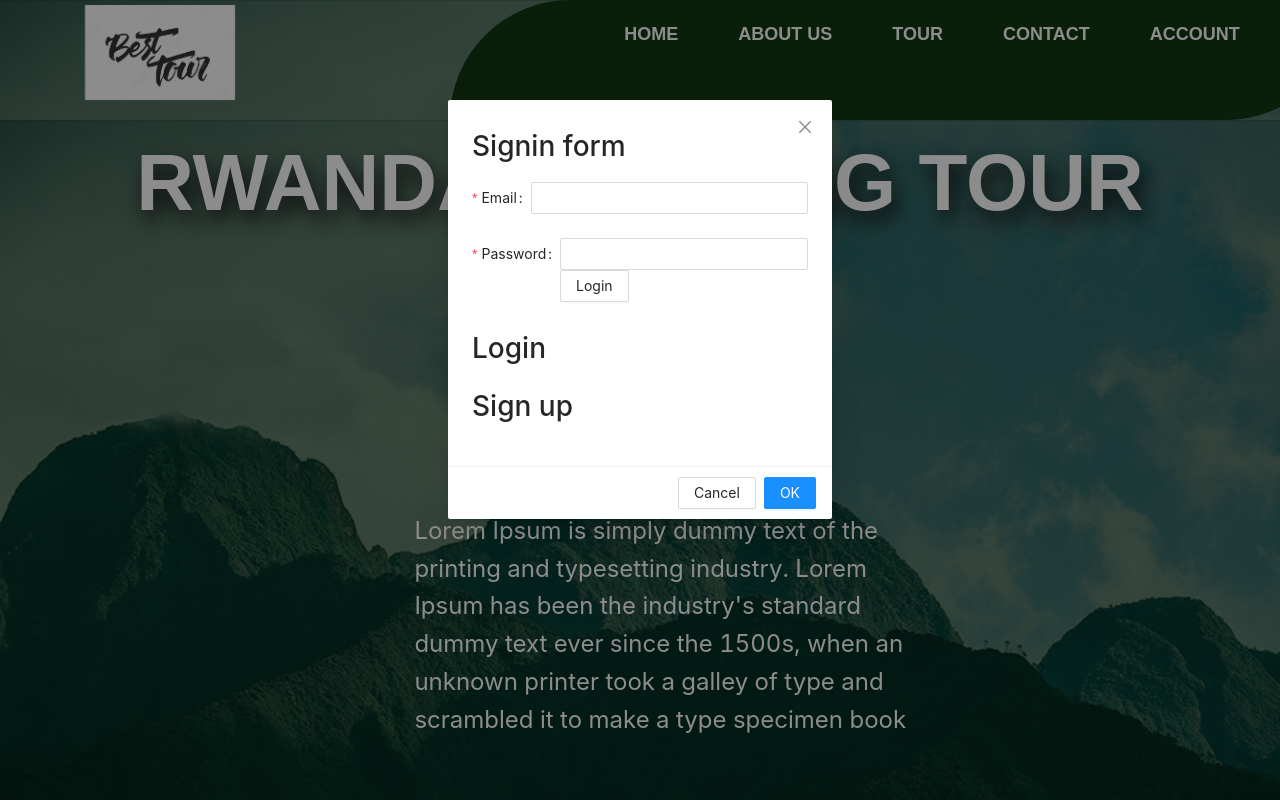
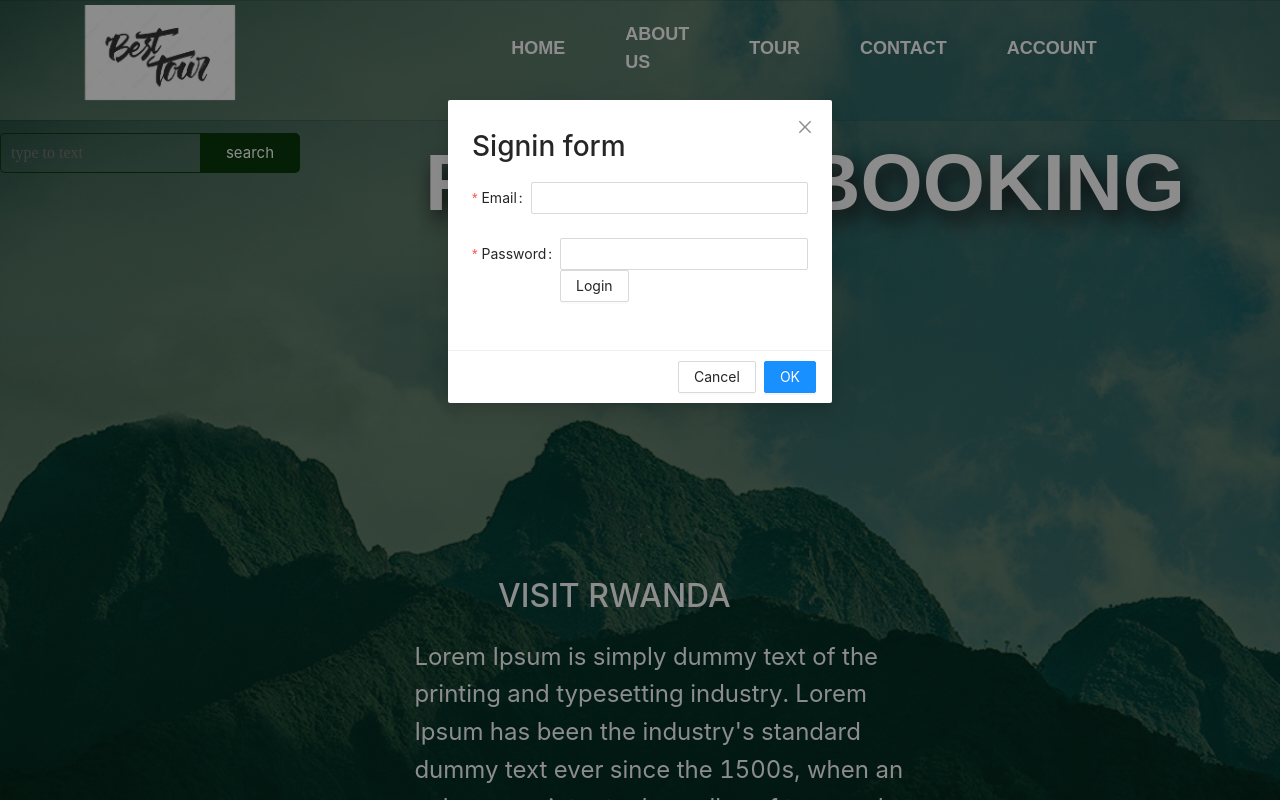
Before and after one commit to Elyse350/best-tour, a React (Create React App) app: page / in a window 1280 px wide. Both pictures are taken after a click on the link "ACCOUNT". Shown: the top 800 px of the page. Built offline with nearby package versions, Linux system fonts and the light colour scheme.

Commit message:
new update for a project

```diff
--- a/src/components/Header.css
+++ b/src/components/Header.css
@@ -34,8 +34,8 @@ width: 100%;
 padding-top: 60px;
 }
 .navbar{
-    background-color:rgb(17, 56, 17);
-    width: 70%;
+    /* background-color:rgb(17, 56, 17); */
+    width: 50%;
     height: 15vh;
     float:right;
     margin-left: 450px;
@@ -46,6 +46,14 @@ padding-top: 60px;
     border-top-left-radius: 250px;
     border-bottom-right-radius: 250px;
 }
+/* .newsrch{
+    width: 20%;
+    height: 10vh;
+    background-color: black;
+    float: right; */
+
+/* } */
+
 
 
 .homelogo{
--- a/src/components/Header.js
+++ b/src/components/Header.js
@@ -7,7 +7,6 @@ import {useNavigate} from "react-router-dom";
 
 const Header= () => {
   const[visible,setVisible]=useState(false)
-  const [formItem,setFormItem] = useState('login');
 
   const onFinish=(values) => {
     console.log(values);
@@ -18,8 +17,6 @@ const Header= () => {
   const navigate = useNavigate();
   return (
     <>
-
-    {formItem =='login'?(
     <Modal visible={visible} width="30%" onOK={()=>setVisible(false)} onCancel={()=>setVisible(false)}>
     <h1>Signin form</h1>
     <Form onFinish={onFinish} >
@@ -28,41 +25,20 @@ const Header= () => {
       </Form.Item>
       <Form.Item label="Password" name="password" rules={[{required:true, type:"password"}]}>
        <Input type="password"/><br/>
-       <Button type="submit" onClick={()=>{}}>Login</Button>
+       <Button type="submit" onClick={()=>{localStorage.setItem("userlLogedIn",true);
+
+      navigate("/dash/newtour")}}>Login</Button>
       </Form.Item>
-      <div className="button-container">
-  <h1 onClick={() => setFormItem('login')} className={formItem == 'login'?"active":""}>Login</h1>
-  <h1 onClick={() => setFormItem('signup')} className={formItem == 'signup'?"active":""}>Sign up</h1>
-  </div>
-     </Form>
-  </Modal>):(
-    <Modal visible={visible} width="30%" onOK={()=>setVisible(false)} onCancel={()=>setVisible(false)}>
-    <h1>Signin form</h1>
-    <Form onFinish={onFinish} >
-      <Form.Item label="Email" name="email" rules={[{required:true, type:"email"}]}>
-       <Input type="email"/>
-      </Form.Item>
-      <Form.Item label="Password" name="password" rules={[{required:true,}]}>
-       <Input type="password"/><br/>
-       <Button htmlType="submit" onClick={()=>{}}>Login</Button>
-      </Form.Item>
-      <div className="button-container">
-  <h1 onClick={() => setFormItem('login')} className={formItem == 'login'?"active":""}>Login</h1>
-  <h1 onClick={() => setFormItem('signup')} className={formItem == 'signup'?"active":""}>Sign up</h1>
-  </div>
-     </Form>
-   </Modal>
-  )}
 
-
-
+    </Form>
+  </Modal>
+    <div className="header-style-wrapperscroll">
+      <div className="top-barscroll">
         <div className="header-container">
           <div class="homelogo">
             <img src={logo} width="150px" height="95px" />
           </div>
-
           <div class="navbar">
-
             <ul>
               <li>
                 <a href="/">HOME</a>
@@ -80,16 +56,19 @@ const Header= () => {
                 <a href="#"onClick={() =>setVisible(true)}>ACCOUNT</a>
               </li>
             </ul>
-            </div>
+
           </div>
+
+
+
           {/* <div className="humburger-menu">
        <UnorderedListOutlined style={{color:"white",fontsize:"80px",display:"flex"}} />
 
           {/* <div className="bar"></div> */}
           {/* </div>  */}
-
-
-
+        </div>
+      </div>
+    </div>
 
   </>
   );
--- a/src/components/homeLayout.css
+++ b/src/components/homeLayout.css
@@ -269,6 +269,47 @@ animation-timing-function:ease-in-out ;
   background-color: whitesmoke;
   border: none;
   box-shadow: 0px 2px rgba(160, 155, 155, 0.904);
+}
+.search{
+  width: 330px;
+  float:left;
+  /* margin-left: 1030px; */
+  /* margin-bottom: 600px; */
+
+}
+.srch{
+  font-family: 'Times New Roman';
+  width: 200px;
+  height: 40px;
+  background: transparent;
+  border: 1px solid #0c3b13;
+  margin-top: 13px;
+  color: #fff;
+  border-right: none;
+  font-size: 16px;
+  /* float: left; */
+  padding: 10px;
+  border-bottom-left-radius: 5px;
+  border-top-left-radius: 5px;
+
+}
+.btn{
+  width:100px ;
+  height:40px ;
+  background:#08380b ;
+  border: 2px solid #08380b;
+  margin-top: 13px;
+  color: #fff;
+  font-size: 15px ;
+  border-bottom-right-radius: 5px;
+  border-top-right-radius: 5px;
+
+}
+.btn:focus{
+  outline: none;
+}
+.src:focus{
+  outline: none;
 }
 .form-1 {
   width: 25%;
--- a/src/views/dashbord/allTours.js
+++ b/src/views/dashbord/allTours.js
@@ -5,10 +5,10 @@ import { Table, Tag, Space } from 'antd';
 import AllavailableTours from "../../assets/constants/tours.json";
 import Alluserstour from "../../assets/constants/users.json"
 import DashLayout from "../../components/dashboardlayout";
-import {EditOutlined,DeleteOutlined,} from '@ant-design/icons';
+import {EditOutlined,DeleteOutlined,EyeOutlined} from '@ant-design/icons';
 
 const { Column, ColumnGroup } = Table;
-<h1>all tours available</h1>
+
 const column = [
 
   {
@@ -41,7 +41,7 @@ const column = [
   key: 'action',
   render: () => (
     <Space size="middle">
-      <a>view</a>
+      <a><EyeOutlined /></a>
       <a><EditOutlined /></a>
       <a><DeleteOutlined /> </a>
       </Space>
@@ -49,7 +49,7 @@ const column = [
 }
 
 ];
-<h1>All users </h1>
+
 const data = [
 
     {
@@ -95,7 +95,9 @@ const AllTours =()=>{
 
     return(
         <>
+        <h1 style={{textAlign:"center",fontSize:"large",color:"blue"}}>ALL AVAILABLE TOURS</h1>
        <Table columns={column} dataSource={AllavailableTours}/>
+       <h1 style={{textAlign:"center",fontSize:"large",color:"blue"}}>ALL USERS THAT LONGED IN </h1>
        <Table columns={data} dataSource={Alluserstour}/>
        </>
     );
--- a/src/views/home.js
+++ b/src/views/home.js
@@ -9,6 +9,11 @@ const Home = () => {
     <HomeLayout>
       <div className="home-container">
         <div className="home">
+        <div class="search">
+                    <input class="srch" type="search" name="" placeholder="type to text"/>
+                    <a href="#"><button class="btn">search</button></a>
+
+                </div>
         <h1>RWANDA BOOKING TOUR</h1>
         <div className="title">
           <h2> VISIT RWANDA</h2>
@@ -48,7 +53,9 @@ const Home = () => {
         </div>
         <div style={{ clear: "both" }}></div>
         <div class="sub-container">
+
         <div class="tour-container">
+
           <h1>Book Your Tour Now</h1>
           <label for="tour">Tour categories:</label>
           <br />
@@ -72,6 +79,7 @@ const Home = () => {
             <option value="Mountain">Mountain</option>
           </select>
         </div>
+
         <div class="form-1">
         <p class="par">
           Lorem ipsum dolor sit amet, consectetur adipisicing elit.<br />
```
Also changed, not shown: public/imgs/img4.jpg (deleted), public/imgs/img5.jpg (deleted).
